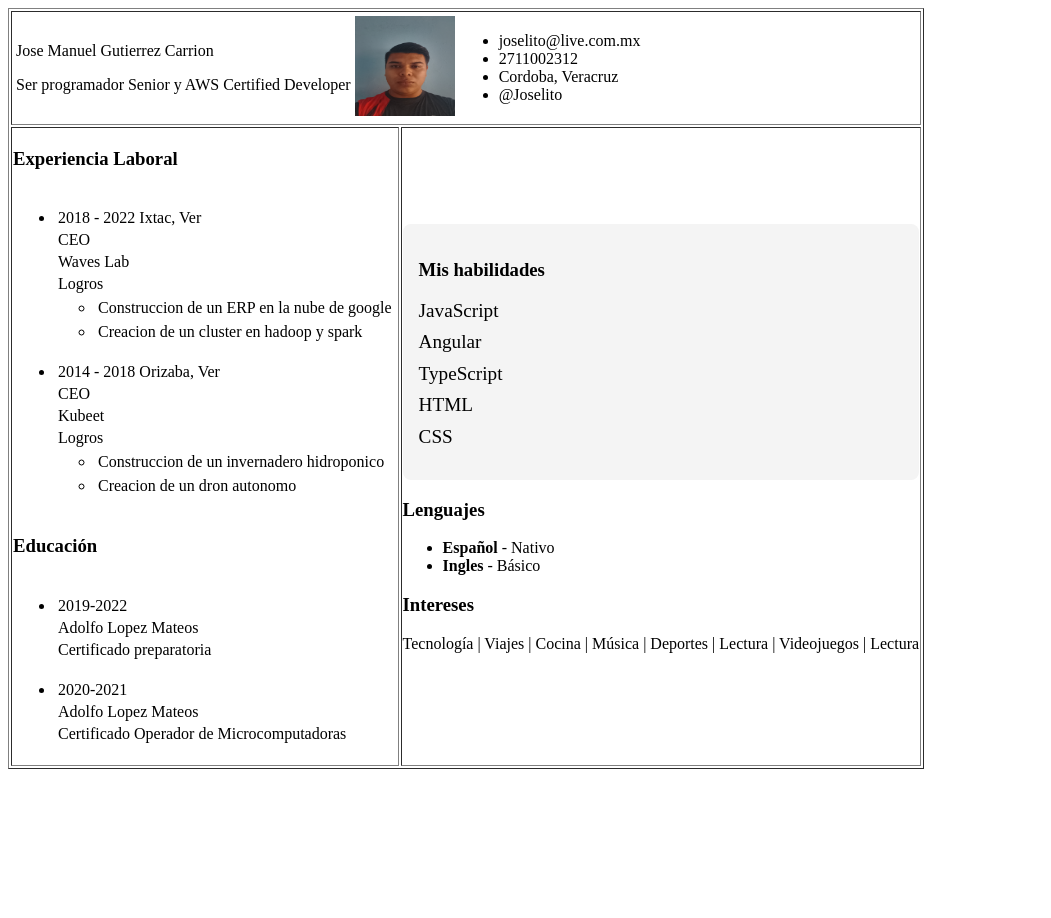
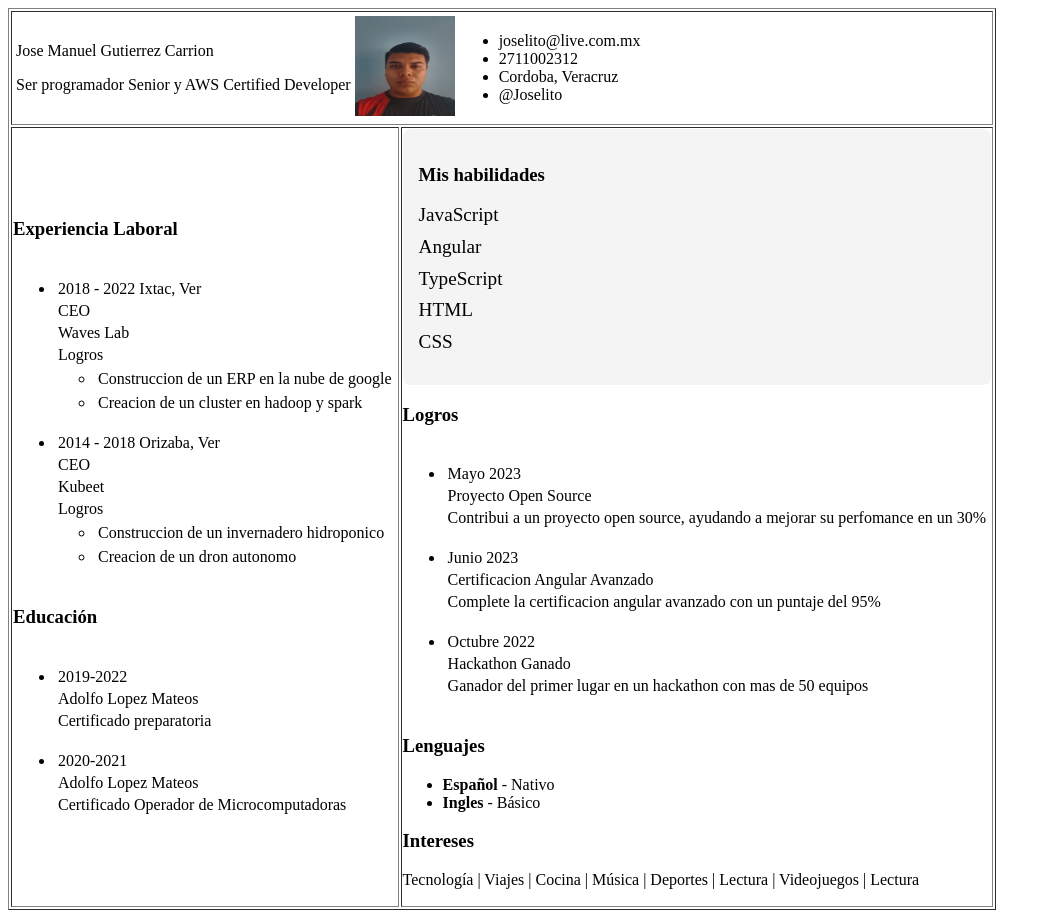
Before and after one commit to JoseGtz999/JoseGtz999.github.io, an Angular app: page / in a window 1280 px wide. Shown: the whole page, without its empty margins (0-1051 px from the left). Before the commit the page ends 800 px from the top, so only its background shows below. Built offline with nearby package versions, Linux system fonts and the light colour scheme.

Commit message:
add archivements branch #7

```diff
--- a/src/app/app.component.html
+++ b/src/app/app.component.html
@@ -11,6 +11,7 @@
         </td>
         <td>
             <app-skills></app-skills>
+            <app-archivements></app-archivements>
             <app-languages></app-languages>
             <app-interests></app-interests>
         </td>
--- a/src/app/app.component.ts
+++ b/src/app/app.component.ts
@@ -6,11 +6,12 @@ import { EducationComponent } from './education/education.component';
 import { SkillsComponent } from './skills/skills.component';
 import { LanguagesComponent } from "./languages/languages.component";
 import { InterestsComponent } from './interests/interests.component';
+import { ArchivementsComponent } from './archivements/archivements.component';
 
 @Component({
   selector: 'app-root',
   standalone: true,
-  imports: [RouterOutlet, HeaderComponent, WorkExperienceComponent, EducationComponent, SkillsComponent, LanguagesComponent, InterestsComponent],
+  imports: [RouterOutlet, HeaderComponent, WorkExperienceComponent, EducationComponent, SkillsComponent, LanguagesComponent, InterestsComponent, ArchivementsComponent],
   templateUrl: './app.component.html',
   styleUrl: './app.component.css'
 })
--- /dev/null
+++ b/src/app/archivements/archivements.component.html
@@ -0,0 +1,16 @@
+<h3>Logros</h3>
+<table border="0">
+    <ul *ngFor="let logros of archivements">
+        <li>
+            <tr>
+                <td>{{ logros.fecha }}</td>
+            </tr>
+            <tr>
+                <td>{{ logros.titulo }}</td>
+            </tr>
+            <tr>
+                <td>{{ logros.descripcion }}</td>
+            </tr>
+        </li>
+    </ul>
+</table>
--- /dev/null
+++ b/src/app/archivements/archivements.component.ts
@@ -0,0 +1,34 @@
+import { Component } from '@angular/core';
+import { CommonModule } from '@angular/common';
+
+@Component({
+  selector: 'app-archivements',
+  standalone: true,
+  imports: [CommonModule],
+  templateUrl: './archivements.component.html',
+  styleUrl: './archivements.component.css'
+})
+export class ArchivementsComponent {
+  archivements : Array<any> = [];
+  ngOnInit(): void {
+    let logro1 = {
+      fecha: 'Mayo 2023',
+      titulo: 'Proyecto Open Source',
+      descripcion: 'Contribui a un proyecto open source, ayudando a mejorar su perfomance en un 30%'
+    };
+    let logro2 = {
+      fecha: 'Junio 2023',
+      titulo: 'Certificacion Angular Avanzado',
+      descripcion: 'Complete la certificacion angular avanzado con un puntaje del 95%'
+    };
+    let logro3 = {
+      fecha: 'Octubre 2022',
+      titulo: 'Hackathon Ganado',
+      descripcion: 'Ganador del primer lugar en un hackathon con mas de 50 equipos'
+    };
+    this.archivements.push(logro1);
+    this.archivements.push(logro2);
+    this.archivements.push(logro3);
+    console.log(this.archivements);
+  }
+}
```
Also changed, not shown: src/app/archivements/archivements.component.css (added), 1 other file (tests, documents, lock files or other folders).
